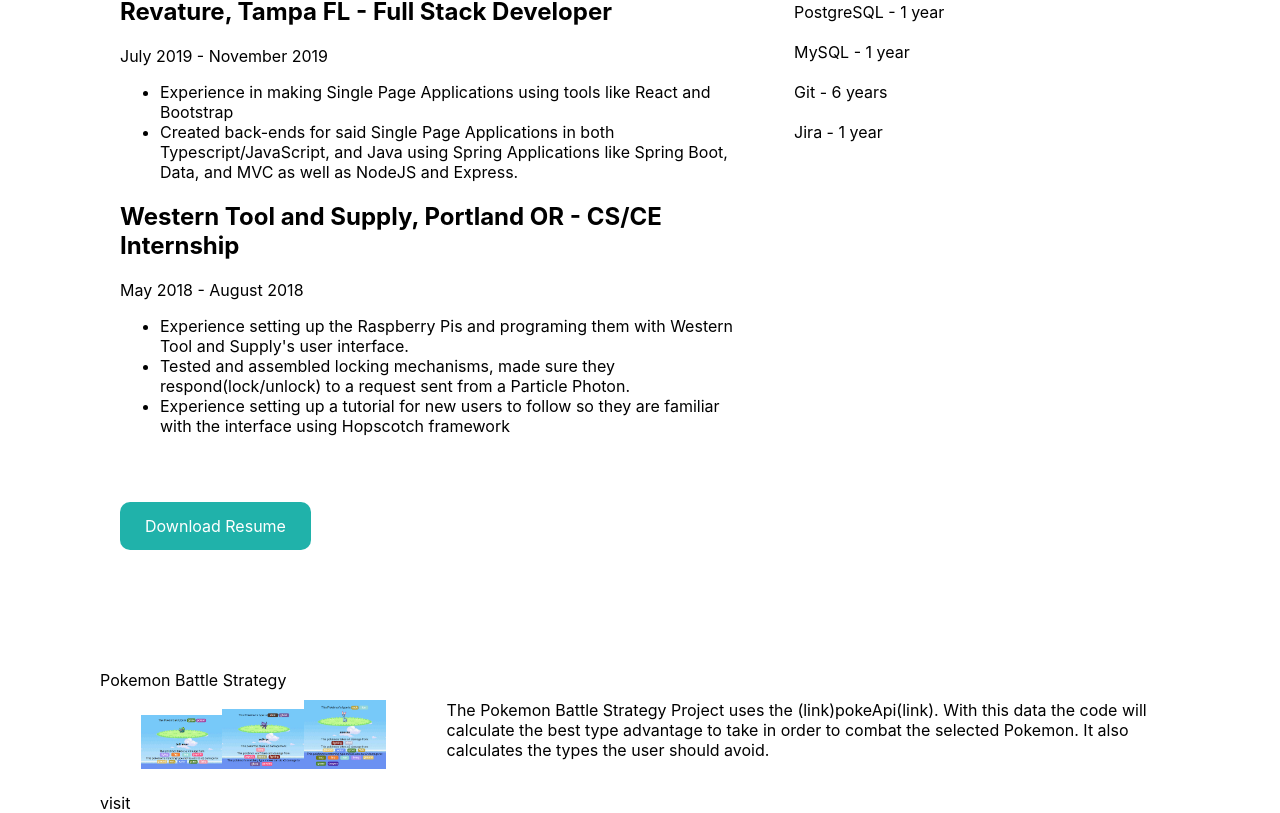
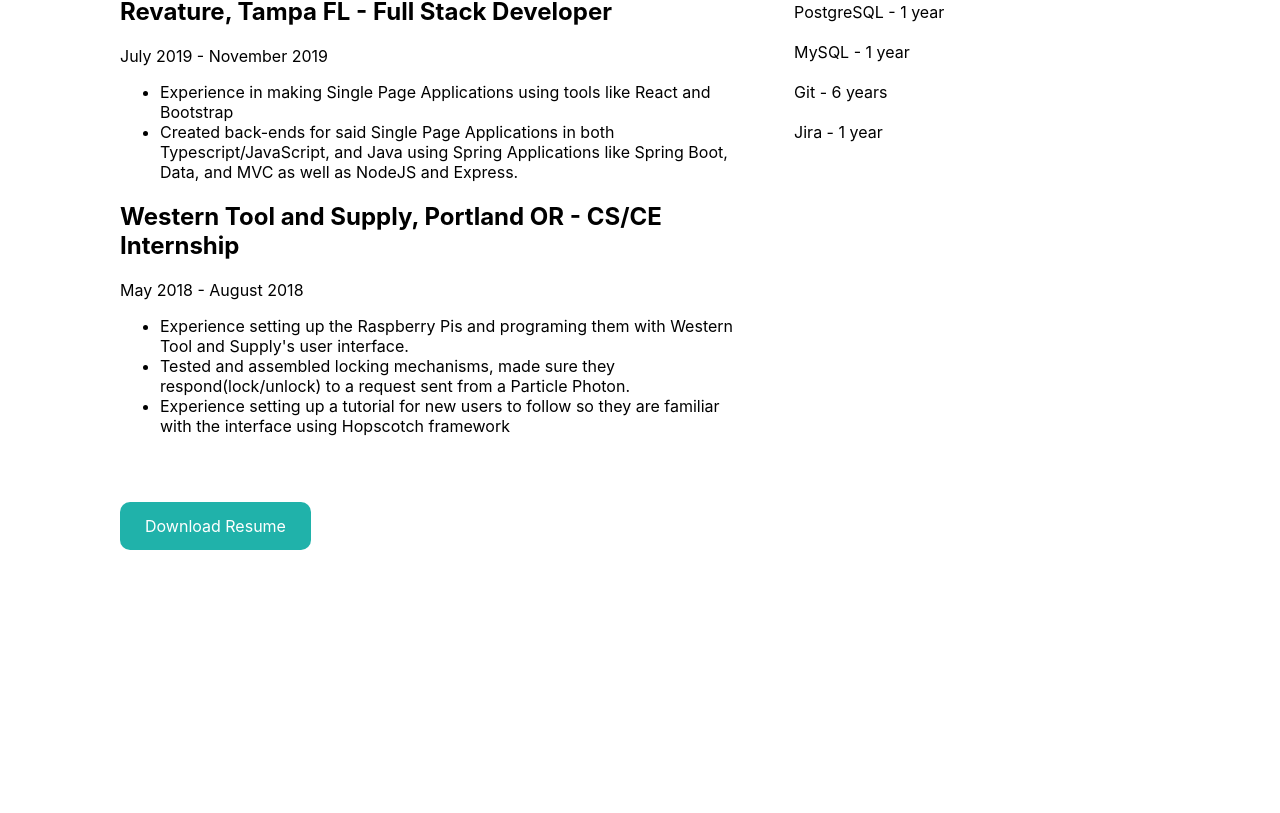
Before and after one commit to JessicaWaltz/myPortfolio, a React (Create React App) app: page / in a window 1280 px wide. Shown: the part 997-1810 px from the top of the page. After the commit the page ends 1567 px from the top, so only its background shows below. Built offline with nearby package versions, Linux system fonts and the light colour scheme.

Commit message:
changed favicon

```diff
--- a/src/App.js
+++ b/src/App.js
@@ -14,7 +14,6 @@
       <Nav/>
       <ProjNav/>
       <AboutMe/>
-      <Proj1/>
     </div>
   );
 }
```
Also changed, not shown: 1 other file (tests, documents, lock files or other folders).
